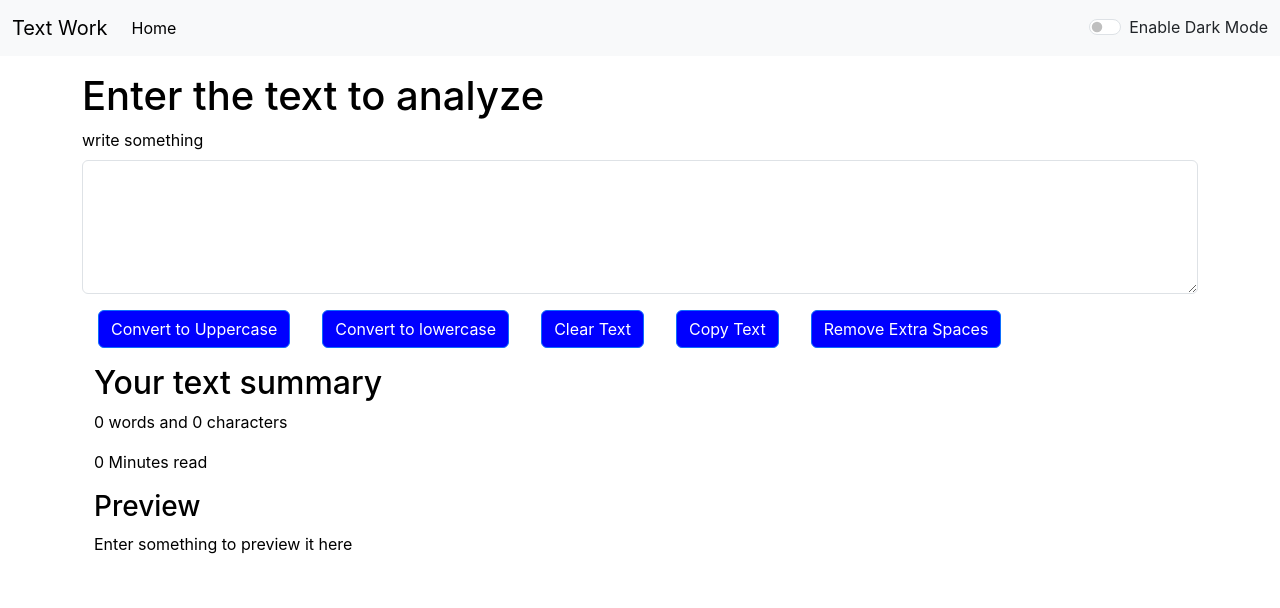
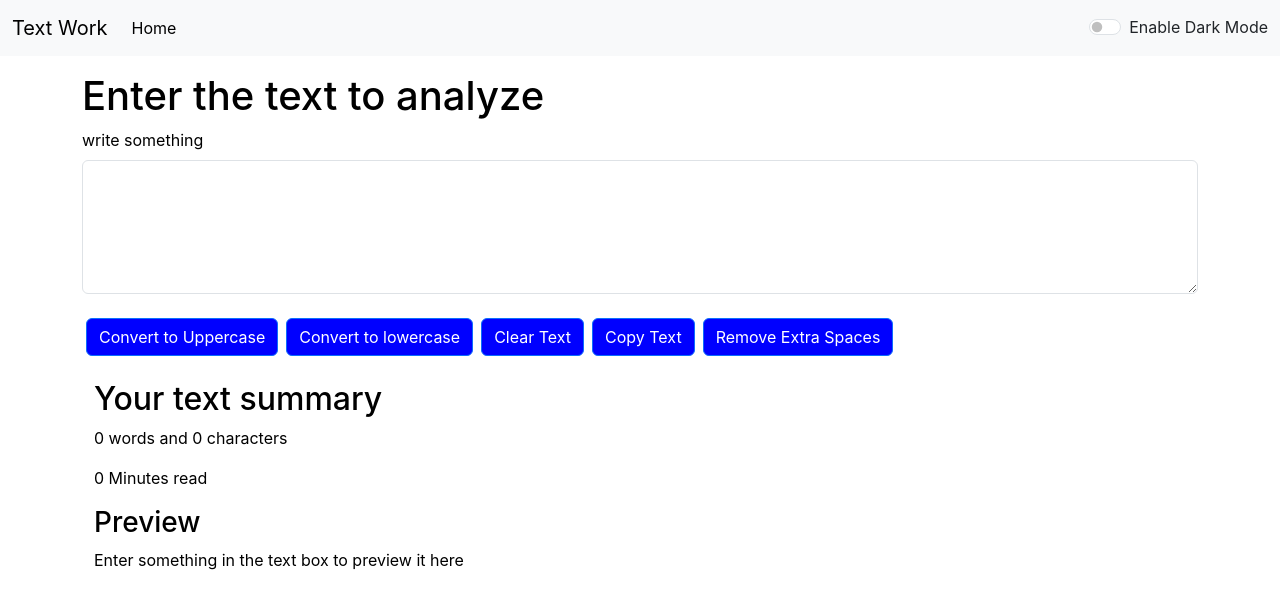
Before and after one commit to grathan-P/Text_Work-3000, a React (Create React App) app: page / in a window 1280 px wide. Shown: the top 608 px of the page. Built offline with nearby package versions, Linux system fonts and the light colour scheme.

Commit message:
update-1

```diff
--- a/package.json
+++ b/package.json
@@ -9,10 +9,10 @@
         "@testing-library/react": "^16.3.0",
         "@testing-library/user-event": "^13.5.0",
         "gh-pages": "^6.3.0",
-        "react": "^19.2.0",
-        "react-dom": "^19.2.0",
+        "react": "18.2.0",
+        "react-dom": "18.2.0",
         "react-router-dom": "^7.11.0",
-        "react-scripts": "^0.0.0",
+        "react-scripts": "5.0.1",
         "web-vitals": "^2.1.4"
     },
     "scripts": {
--- a/src/components/Navbar.js
+++ b/src/components/Navbar.js
@@ -8,7 +8,7 @@ export default function Navbar(props) {
     <nav className={`navbar navbar-expand-lg navbar-${props.mode} bg-${props.mode}`}>
   <div className="container-fluid">
     {/* <Link className="navbar-brand" to="/">{props.title}</Link> */}
-    <a className="navbar-brand" href="#">{props.title}</a>
+    <a className="navbar-brand" href="/">{props.title}</a>
     <button className="navbar-toggler" type="button" data-bs-toggle="collapse" data-bs-target="#navbarSupportedContent" aria-controls="navbarSupportedContent" aria-expanded="false" aria-label="Toggle navigation">
       <span className="navbar-toggler-icon"></span>
     </button>
@@ -16,7 +16,7 @@ export default function Navbar(props) {
       <ul className="navbar-nav me-auto mb-2 mb-lg-0">
         <li className="nav-item">
           {/* <Link className="nav-link active" aria-current="page" to="/">Home</Link> */}
-          <a className="nav-link active" aria-current="page" href="#">Home</a>
+          <a className="nav-link active" aria-current="page" href="/">Home</a>
         </li>
         <li className="nav-item">
           {/* <Link className="nav-link" to="/about">{props.aboutText}</Link> */}
--- a/src/components/Textform.js
+++ b/src/components/Textform.js
@@ -1,6 +1,7 @@
 import React,{useState} from 'react'
 
 export default function Textform(props) {
+    const [text, setText] = useState("");
 
     const handleUpClick = ()=>{
       if(text === text.toUpperCase()){
@@ -38,9 +39,9 @@ export default function Textform(props) {
         props.showAlert("Nothing to copy, text is empty!", "warning");
         return;
       }
-      let text = document.getElementById("myBox");
-      text.select();
-      navigator.clipboard.writeText(text.value);
+      let textElement = document.getElementById("myBox");
+      textElement.select();
+      navigator.clipboard.writeText(textElement.value);
       props.showAlert("Copied to Clipboard!", "success");
     }
 
@@ -57,8 +58,6 @@ export default function Textform(props) {
         // console.log("ONChange");
         setText(event.target.value);
     }
-    const [text, setText] = useState("");
-    // setText("new text");
 
   return (
     <>
@@ -68,18 +67,18 @@ export default function Textform(props) {
   <label htmlFor="myBox" className="form-label" >write something</label>
   <textarea className="form-control" value={text} onChange={handleOnChange} style={{backgroundColor:props.mode==="light" ? "white" : "grey", color: props.mode==="light" ? "black" : "white"}} id="myBox" rows="5"></textarea>
   </div>
-  <button className="btn btn-primary mx-3" style={{backgroundColor: props.mode==="light"? "blue" : "skyblue"}} onClick={handleUpClick}>Convert to Uppercase</button>
-  <button className="btn btn-primary mx-3" style={{backgroundColor: props.mode==="light"? "blue" : "skyblue"}} onClick={handleLowClick}>Convert to lowercase</button>
-  <button className="btn btn-primary mx-3" style={{backgroundColor: props.mode==="light"? "blue" : "skyblue"}} onClick={handleClearClick}>Clear Text</button>
-  <button className="btn btn-primary mx-3" style={{backgroundColor: props.mode==="light"? "blue" : "skyblue"}} onClick={handleCopyClick}>Copy Text</button>
-  <button className="btn btn-primary mx-3" style={{backgroundColor: props.mode==="light"? "blue" : "skyblue"}} onClick={handleExtraSpaces}>Remove Extra Spaces</button>
+  <button className="btn btn-primary mx-1 my-2" style={{backgroundColor: props.mode==="light"? "blue" : "skyblue"}} onClick={handleUpClick}>Convert to Uppercase</button>
+  <button className="btn btn-primary mx-1 my-2" style={{backgroundColor: props.mode==="light"? "blue" : "skyblue"}} onClick={handleLowClick}>Convert to lowercase</button>
+  <button className="btn btn-primary mx-1 my-2" style={{backgroundColor: props.mode==="light"? "blue" : "skyblue"}} onClick={handleClearClick}>Clear Text</button>
+  <button className="btn btn-primary mx-1 my-2" style={{backgroundColor: props.mode==="light"? "blue" : "skyblue"}} onClick={handleCopyClick}>Copy Text</button>
+  <button className="btn btn-primary mx-1 my-2" style={{backgroundColor: props.mode==="light"? "blue" : "skyblue"}} onClick={handleExtraSpaces}>Remove Extra Spaces</button>
 </div>
 <div className="container my-3" style={{color:props.mode==="light" ? "black" : "white"}}>
     <h2>Your text summary</h2>
     <p>{text.split(" ").length-1} words and {text.length} characters</p>
     <p>{0.008 * text.trim().split(/\s+/).filter(Boolean).length} Minutes read</p>
     <h3>Preview</h3>
-    <p>{text.length>0 ? text : "Enter something to preview it here"}</p>
+    <p>{text.length>0 ? text : "Enter something in the text box to preview it here"}</p>
   </div>
 </>
   )
```
Also changed, not shown: 1 other file (tests, documents, lock files or other folders).
